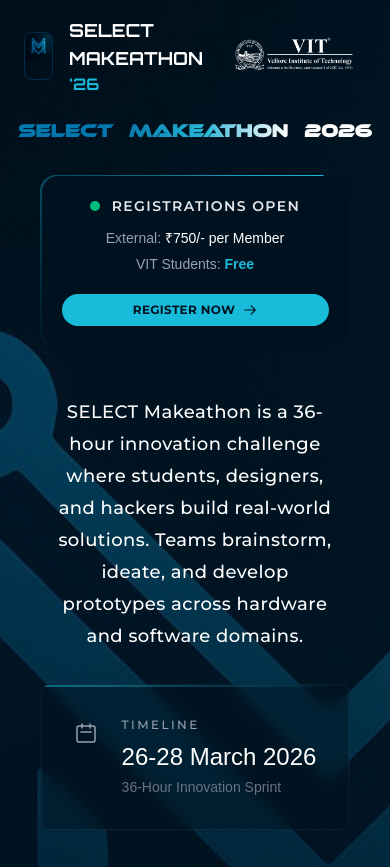
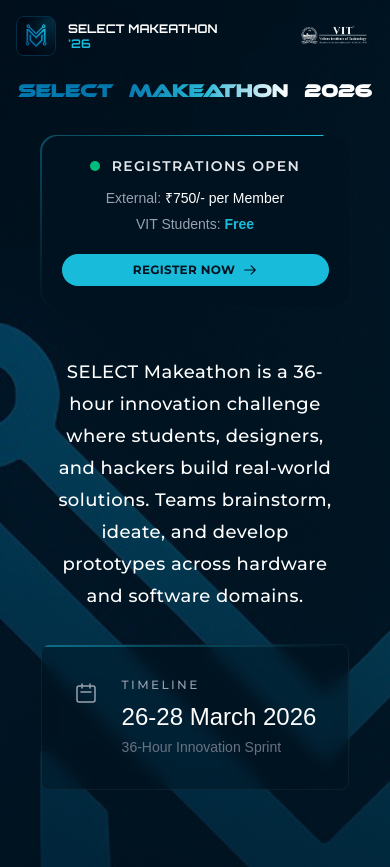
Before and after one commit to Kaustubh-sandy/makeathon_2026, a Next.js app: page / in a window 390 px wide. Shown: the top 867 px of the page. Built offline with nearby package versions, Linux system fonts and the light colour scheme; a web font is replaced by a local one.

Commit message:
eader fix small screen

```diff
--- a/src/app/page.tsx
+++ b/src/app/page.tsx
@@ -26,10 +26,13 @@
 
       {/* Header */}
 <header className="relative z-20">
-        <div className="max-w-6xl mx-auto px-6 py-4 flex justify-between items-center">
-          {/* Left - Makeathon Logo */}
-          <div className="flex items-center gap-4">
-            <div className="relative w-12 h-12 rounded-lg overflow-hidden border border-[#0378AE]/30">
+  {/* Added 'flex-wrap' and 'gap-y-2' so items stack if screen is too narrow */}
+  <div className="max-w-6xl mx-auto px-4 md:px-6 py-4 flex flex-wrap justify-between items-center gap-y-3 gap-x-2">
+
+    {/* Left - Makeathon Logo & Text */}
+    <div className="flex items-center gap-3">
+      {/* Logo Icon */}
+      <div className="relative w-10 h-10 md:w-12 md:h-12 shrink-0 rounded-lg overflow-hidden border border-[#0378AE]/30">
         <Image
           src="/assets/logo.jpg"
           alt="Makeathon Logo"
@@ -38,24 +41,33 @@
           className="object-cover"
         />
       </div>
-            <div className={`${orbitron.className}`}>
-              <span className="text-lg font-bold">SELECT MAKEATHON</span>
-              <span className="text-[#18BBDA] font-bold"> &apos;26</span>
+
+      {/* Text Group */}
+      <div className={`${orbitron.className} flex flex-col justify-center`}>
+        {/* On mobile: text-xs. On desktop: text-lg */}
+        <span className="text-xs sm:text-sm md:text-lg font-bold text-white leading-tight">
+          SELECT MAKEATHON
+        </span>
+        <span className="text-xs sm:text-sm md:text-lg font-bold text-[#18BBDA] leading-tight">
+           &apos;26
+        </span>
       </div>
     </div>
 
     {/* Right - VIT Logo Space */}
-          <div className="flex items-center">
-            <div className="flex items-center justify-center text-white text-xs text-center">
+    {/* shrink-0 prevents it from getting crushed, but w-20 makes it small enough for mobile */}
+    <div className="flex items-center shrink-0">
+      <div className="relative w-20 sm:w-28 md:w-[250px]">
         <Image
           src="/assets/vit logo.png"
           alt="VIT Logo"
           width={250}
-              height={250}
-              className="object-contain"
+          height={60}
+          className="object-contain w-full h-auto"
         />
       </div>
     </div>
+
   </div>
 </header>
 
```
Lines whose indentation alone changed are shown as unchanged.
